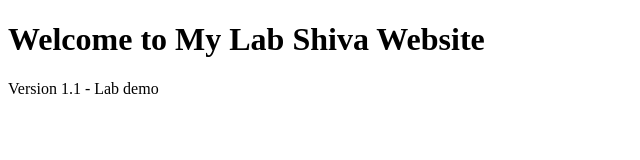
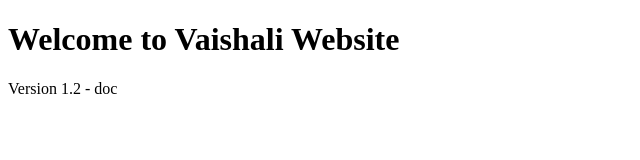
Before and after one commit to Vaishali-kodumoor/LAB-4, a plain HTML site: page index.html in a window 1280 px wide. Shown: the whole page, without its empty margins (0-640 px from the left). Drawn offline with Linux system fonts and the light colour scheme.

Commit message:
deploy: 558015760350ddd06d7065b487f16d1c4398a36b

```diff
--- a/index.html
+++ b/index.html
@@ -2,10 +2,10 @@
 <html lang="en">
 <head>
     <meta charset="UTF-8">
-    <title>Lab Website</title>
+    <title>Website</title>
 </head>
 <body>
-    <h1>Welcome to My Lab Shiva Website</h1>
-    <p>Version 1.1 - Lab demo</p>
+    <h1>Welcome to Vaishali Website</h1>
+    <p>Version 1.2 - doc</p>
 </body>
 </html>
```
